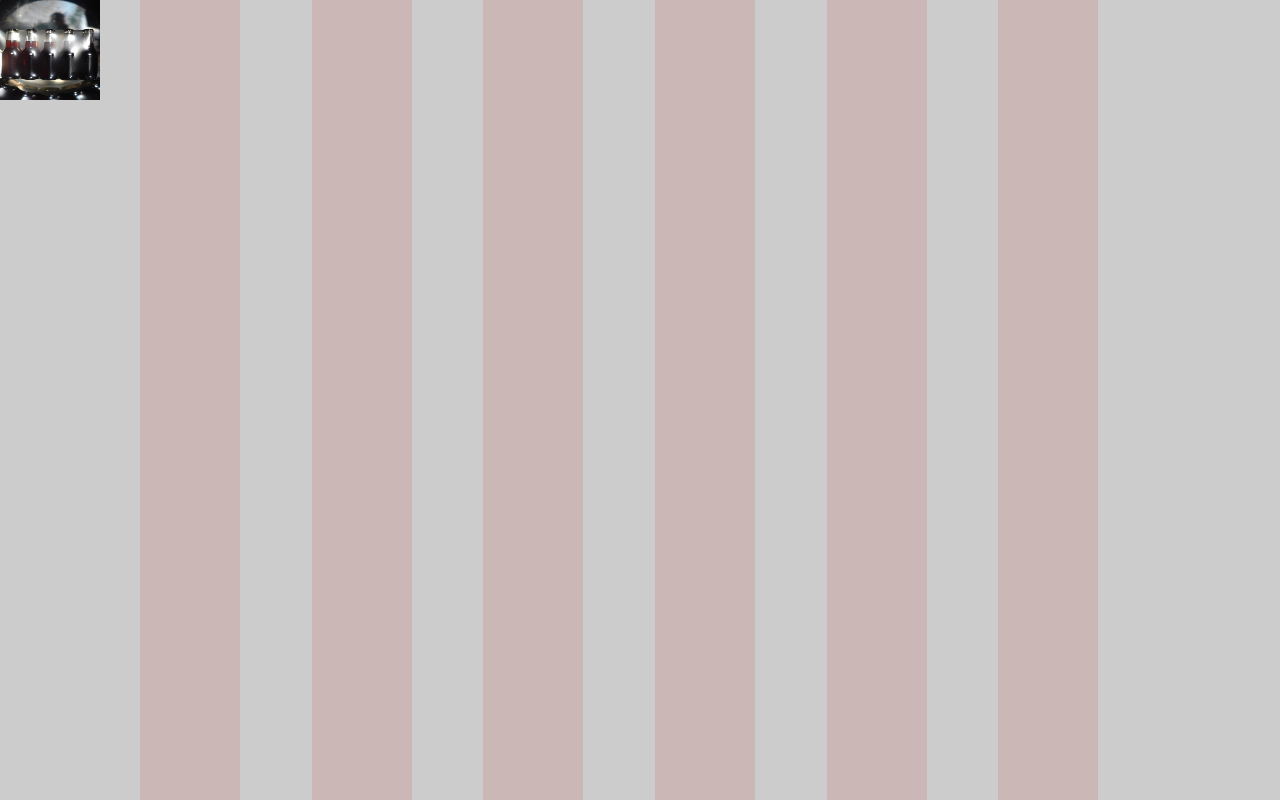
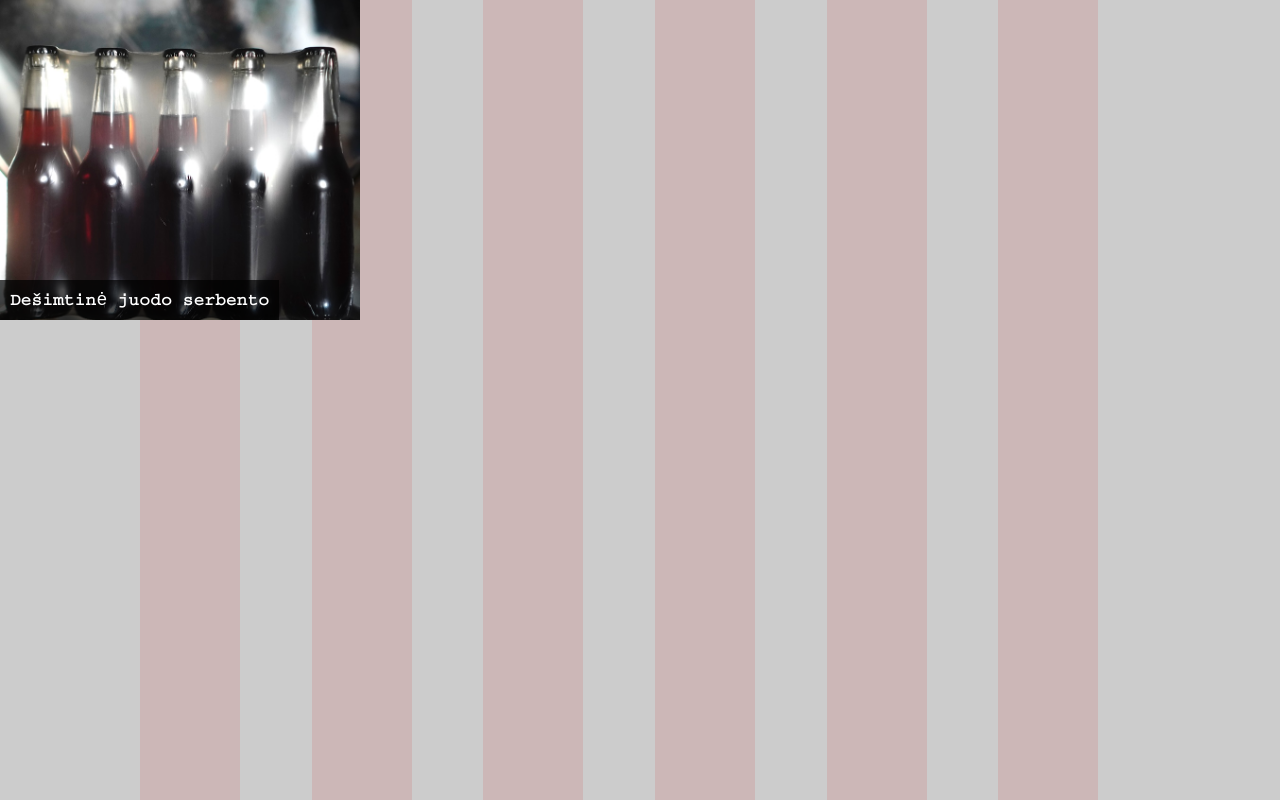
Before and after one commit to IngaGd/Simo-limo, a React (Vite) app in the folder limo-shop-app/: page / in a window 1280 px wide. Built offline with nearby package versions, Linux system fonts and the light colour scheme.

Commit message:
Add styles to product group box

```diff
--- a/limo-shop-app/src/common/components/ProductGroupBox/ProductGroupBox.tsx
+++ b/limo-shop-app/src/common/components/ProductGroupBox/ProductGroupBox.tsx
@@ -1,11 +1,14 @@
 import { allAssets } from "../../../assets/assets";
 import styles from "./productGroupBox.module.scss";
+import ProductGroupTitle from "./ProductGroupTitle";
 
 export default function ProductGroupBox() {
-  const productGroupClass = `${styles.product}`;
   return (
-    <div className={productGroupClass}>
-      <img src={allAssets[`limo`]} alt="" className={styles.img} />
+    <div className={styles.product}>
+      <div className={styles.box}>
+        <img src={allAssets[`limo`]} alt="" className={styles.img} />
+      </div>
+      <ProductGroupTitle />
     </div>
   );
 }
--- /dev/null
+++ b/limo-shop-app/src/common/components/ProductGroupBox/ProductGroupTitle/index.ts
@@ -0,0 +1 @@
+export { default } from "./ProductGroupTitle";
--- a/limo-shop-app/src/common/components/ProductGroupBox/productGroupBox.module.scss
+++ b/limo-shop-app/src/common/components/ProductGroupBox/productGroupBox.module.scss
@@ -1,9 +1,14 @@
 .product {
-  width: 10rem;
-  height: 10rem;
+  display: flex;
+  width: 36rem;
+  height: 32rem;
 
+  .box,
   .img {
-    width: 10rem;
-    height: 10rem;
+    width: 100%;
+    height: 100%;
+    .img {
+      object-fit: cover;
+    }
   }
 }
```
